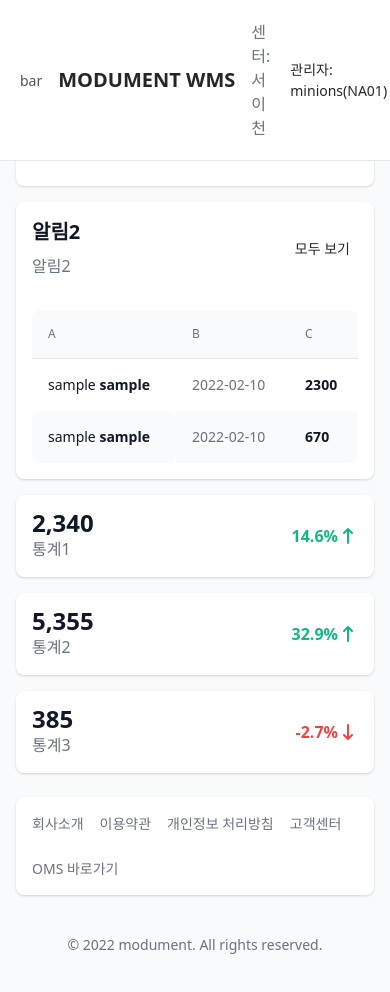
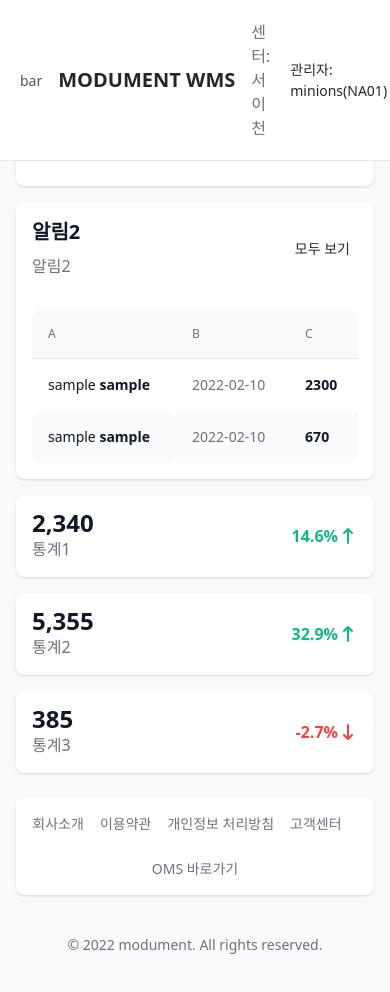
Before and after one commit to maliethy/modu_wms_react, a Next.js app: page / in a window 390 px wide. Shown: the top 992 px of the page. Built offline with nearby package versions, Linux system fonts and the light colour scheme.

Commit message:
feat: add table prefix for responsive design, make Footerbar responsive  with tablet size

```diff
--- a/Components/Footerbar.tsx
+++ b/Components/Footerbar.tsx
@@ -2,30 +2,30 @@
 
 function Footerbar() {
   return (
-    <footer className="bg-white md:flex md:items-center md:justify-between shadow rounded-lg p-4 md:p-6 xl:p-8 my-6 mx-4">
-      <ul className="flex items-center flex-wrap mb-6 md:mb-0">
+    <footer className="bg-white tb:bg-red-50 flex flex-col justify-center items-center tb:flex-row  tb:justify-between shadow rounded-lg p-4 md:p-6 md:p-8 my-6 mx-4">
+      <ul className="flex items-center flex-wrap mb-6 tb:mb-0">
         <li>
-          <a href="#" className="text-sm font-normal text-gray-500 hover:underline mr-4 md:mr-6">
+          <a href="#" className="text-sm font-normal text-gray-500 hover:underline mr-4 tb:mr-6">
             회사소개
           </a>
         </li>
         <li>
-          <a href="#" className="text-sm font-normal text-gray-500 hover:underline mr-4 md:mr-6">
+          <a href="#" className="text-sm font-normal text-gray-500 hover:underline mr-4 tb:mr-6">
             이용약관
           </a>
         </li>
         <li>
-          <a href="#" className="text-sm font-normal text-gray-500 hover:underline mr-4 md:mr-6">
+          <a href="#" className="text-sm font-normal text-gray-500 hover:underline mr-4 tb:mr-6">
             개인정보 처리방침
           </a>
         </li>
         <li>
-          <a href="#" className="text-sm font-normal text-gray-500 hover:underline mr-4 md:mr-6">
+          <a href="#" className="text-sm font-normal text-gray-500 hover:underline mr-4 tb:mr-6">
             고객센터
           </a>
         </li>
       </ul>
-      <div className="flex sm:justify-center space-x-6">
+      <div className="flex items-center">
         <a href="https://oms.modument.co.kr/" className="text-gray-500 hover:text-gray-900">
           OMS 바로가기
         </a>
--- a/tailwind.config.js
+++ b/tailwind.config.js
@@ -1,9 +1,13 @@
+const defaultTheme = require('tailwindcss/defaultTheme');
+
 module.exports = {
-  content: [
-    "./pages/**/*.{js,ts,jsx,tsx}",
-    "./components/**/*.{js,ts,jsx,tsx}",
-  ],
+  content: ['./pages/**/*.{js,ts,jsx,tsx}', './components/**/*.{js,ts,jsx,tsx}'],
   theme: {
+    screens: {
+      //Responsive Design
+      tb: '600px', //tablet
+      ...defaultTheme.screens,
+    },
     extend: {},
   },
   plugins: [],
```
